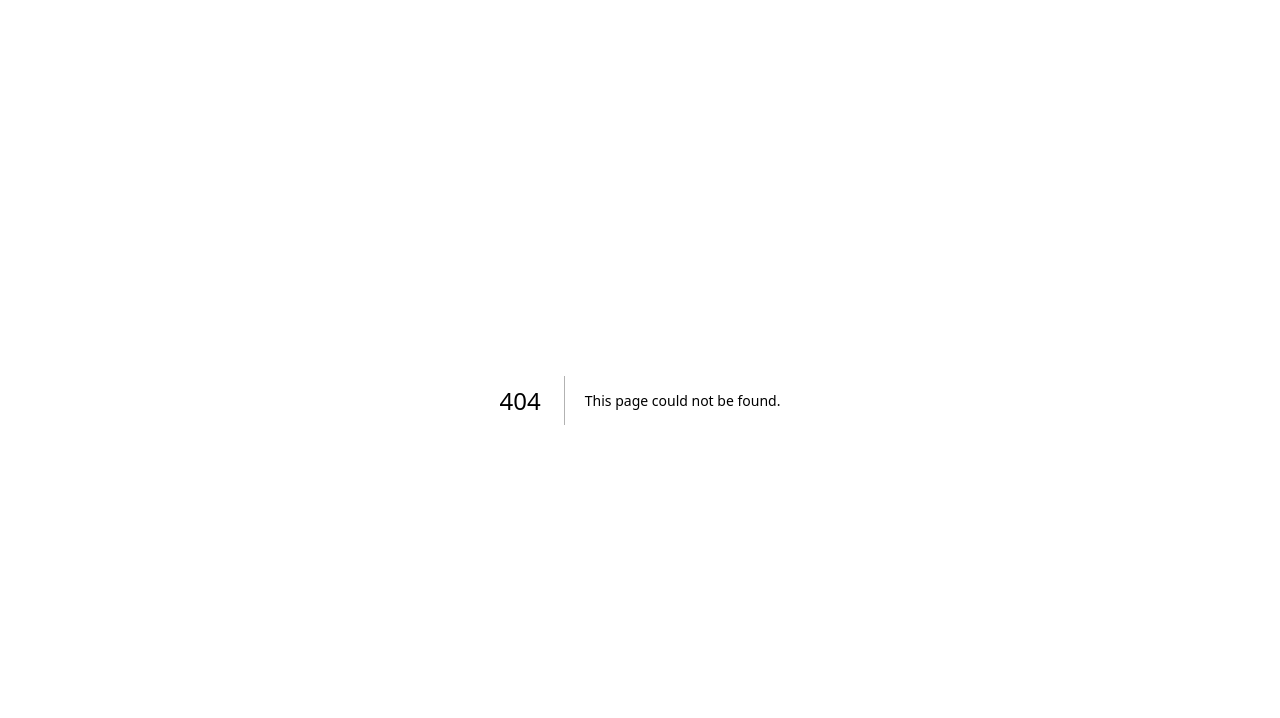
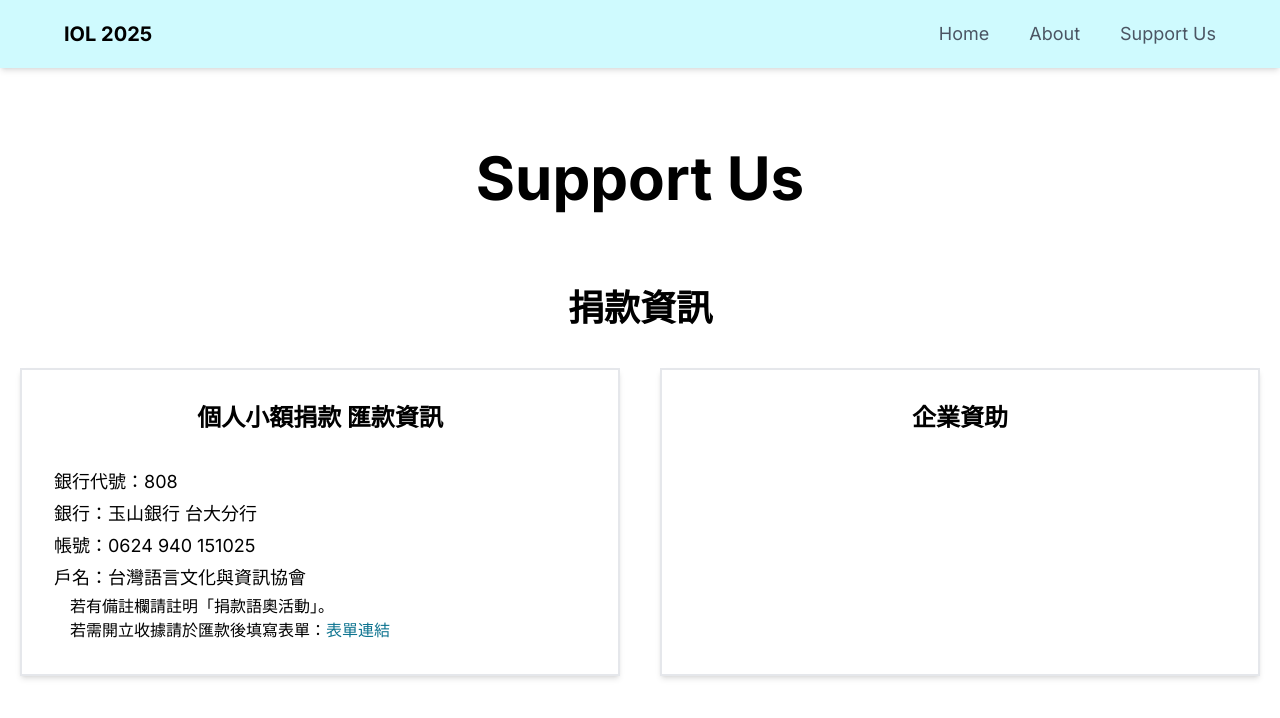
Before and after one commit to iol2025/iol2025.github.io, a Next.js app: page /support in a window 1280 px wide. Before the commit this address had no page. Shown: the top 718 px of the page. Built offline with nearby package versions, Linux system fonts and the light colour scheme.

Commit message:
test git push

```diff
--- /dev/null
+++ b/app/about/page.tsx
@@ -0,0 +1,23 @@
+export default function about() {
+  return (
+    <>
+      <div className="my-20">
+        <h1 className="text-center text-6xl font-bold my-5">About</h1>
+      </div>
+      <div>
+        <h1 className="text-center text-4xl font-bold my-5">組織委員會成員</h1>
+        <div className="border-2 p-5 m-5 shadow-md">
+          <h2 className="text-2xl font-bold leading-10">公關組</h2>
+          <h3 className="text-xl leading-10">組長</h3>
+          <ul>
+            <li className="text-lg">蔡碧玲 Rebecca Tsai</li>
+          </ul>
+          <h3 className="text-xl leading-10">成員</h3>
+          <ul>
+            <li className="text-lg">王薇森 WANG, WEI-SEN</li>
+          </ul>
+        </div>
+      </div>
+    </>
+  );
+}
--- a/app/globals.css
+++ b/app/globals.css
@@ -15,13 +15,3 @@
     --background-end-rgb: 0, 0, 0;
   }
 }
-
-body {
-  color: rgb(var(--foreground-rgb));
-  background: linear-gradient(
-      to bottom,
-      transparent,
-      rgb(var(--background-end-rgb))
-    )
-    rgb(var(--background-start-rgb));
-}
--- a/app/layout.tsx
+++ b/app/layout.tsx
@@ -1,22 +1,26 @@
-import type { Metadata } from 'next'
-import { Inter } from 'next/font/google'
-import './globals.css'
+import type { Metadata } from "next";
+import { Inter } from "next/font/google";
+import Header from "../components/Header";
+import "./globals.css";
 
-const inter = Inter({ subsets: ['latin'] })
+const inter = Inter({ subsets: ["latin"] });
 
 export const metadata: Metadata = {
-  title: 'Create Next App',
-  description: 'Generated by create next app',
-}
+  title: "IOL 2025",
+  description: "IOL 2025 in Taipei, Taiwan",
+};
 
 export default function RootLayout({
   children,
 }: {
-  children: React.ReactNode
+  children: React.ReactNode;
 }) {
   return (
     <html lang="en">
-      <body className={inter.className}>{children}</body>
+      <body className={inter.className}>
+        <Header />
+        {children}
+      </body>
     </html>
-  )
+  );
 }
--- /dev/null
+++ b/app/support/page.tsx
@@ -0,0 +1,42 @@
+import Link from "next/link";
+
+export default function support() {
+  return (
+    <>
+      <div className="my-20">
+        <h1 className="text-center text-6xl font-bold my-5">Support Us</h1>
+      </div>
+      <div>
+        <h1 className="text-center text-4xl font-bold my-5">捐款資訊</h1>
+        <div className="flex flex-row">
+          <div className="border-2 p-8 m-5 basis-1/2 text-lg leading-8 shadow-md">
+            <h2 className="text-2xl font-bold text-center">
+              個人小額捐款 匯款資訊
+            </h2>
+            <br />
+            <p>銀行代號：808</p>
+            <p>銀行：玉山銀行 台大分行</p>
+            <p>帳號：0624 940 151025</p>
+            <p>戶名：台灣語言文化與資訊協會</p>
+            <ul className="text-base">
+              <li>&emsp;若有備註欄請註明「捐款語奧活動」。</li>
+              <li>
+                &emsp;若需開立收據請於匯款後填寫表單：
+                <Link
+                  href="https://forms.gle/Qt8U5JuiPYQ3bUhJ8"
+                  className="text-cyan-700 hover:text-cyan-900"
+                  target="_blank"
+                >
+                  表單連結
+                </Link>
+              </li>
+            </ul>
+          </div>
+          <div className="border-2 p-8 m-5 basis-1/2  shadow-md">
+            <h2 className="text-2xl font-bold text-center">企業資助</h2>
+          </div>
+        </div>
+      </div>
+    </>
+  );
+}
--- /dev/null
+++ b/components/Header.tsx
@@ -0,0 +1,32 @@
+import Link from "next/link";
+
+const Header = () => {
+  return (
+    <>
+      <div>
+        <div className="flex bg-cyan-100 justify-between px-16 py-5 text-lg shadow-md">
+          <span className="font-bold text-xl">IOL 2025</span>
+          <ul className="hidden md:flex gap-x-10 text-gray-600">
+            <li>
+              <Link href="/">
+                <p className="hover:text-black">Home</p>
+              </Link>
+            </li>
+            <li>
+              <Link href="/about">
+                <p className="hover:text-black">About</p>
+              </Link>
+            </li>
+            <li>
+              <Link href="/support">
+                <p className="hover:text-black">Support Us</p>
+              </Link>
+            </li>
+          </ul>
+        </div>
+      </div>
+    </>
+  );
+};
+
+export default Header;
```
Also changed, not shown: app/page.tsx (+65 -98 lines), assets/slide1.jpg (added), 1 other file (tests, documents, lock files or other folders).
